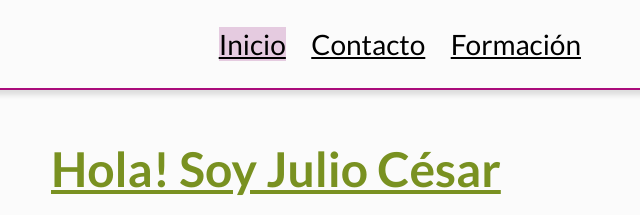
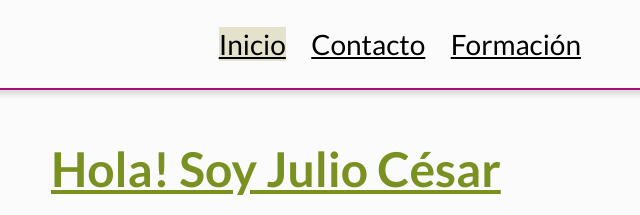
Before and after one commit to cega10/proyecto-2-cod-latam, a plain HTML site: page index.html in a window 1280 px wide. Shown: the top 215 px of the page, 589-1229 px from the left. Drawn offline with Linux system fonts and the light colour scheme.

```diff
--- a/css/styles.css
+++ b/css/styles.css
@@ -56,7 +56,7 @@ header {
 
 
 .active {
-    background: rgba(175, 89, 158, 0.3);
+    background: rgba(175, 165, 89, 0.3);
     transition: background-color 15ms;
 }
 
```
Also changed, not shown: index.html (+0 -1 lines), JS/proyec.js (line endings or trailing spaces).
